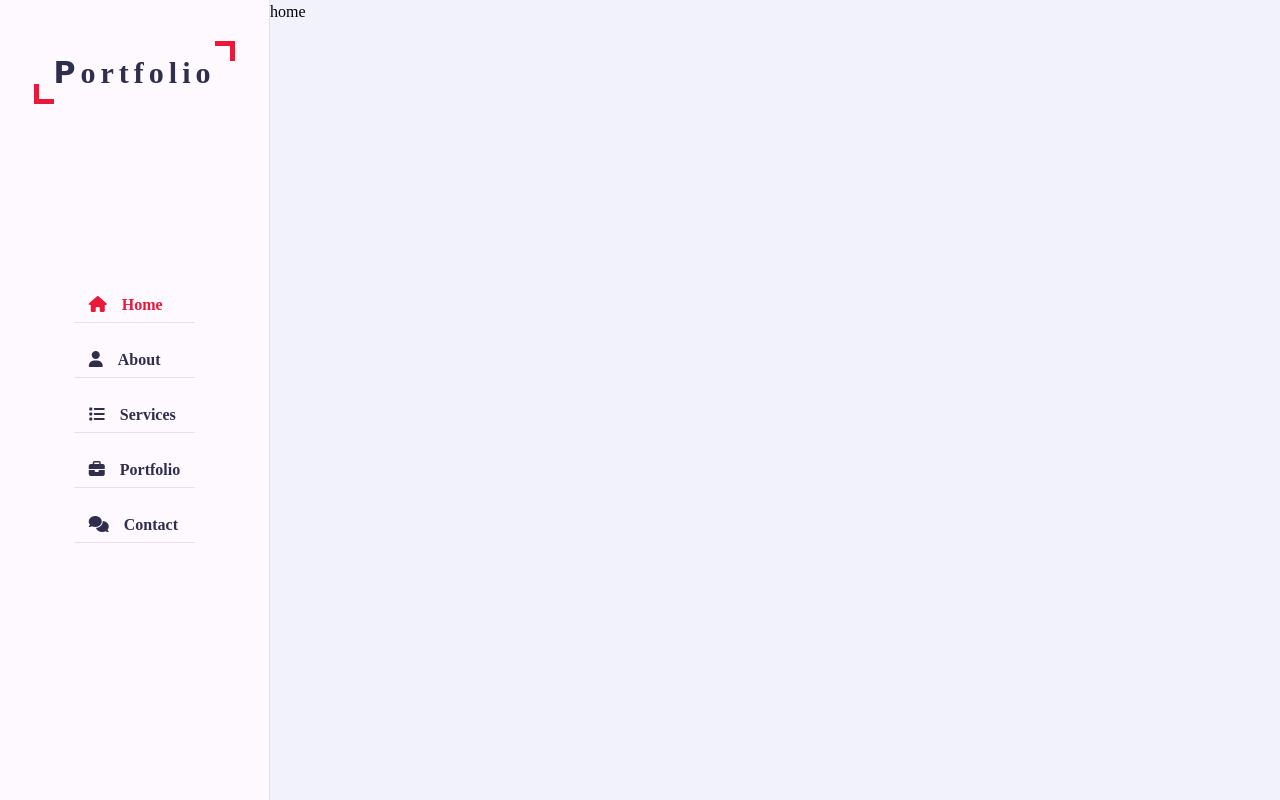
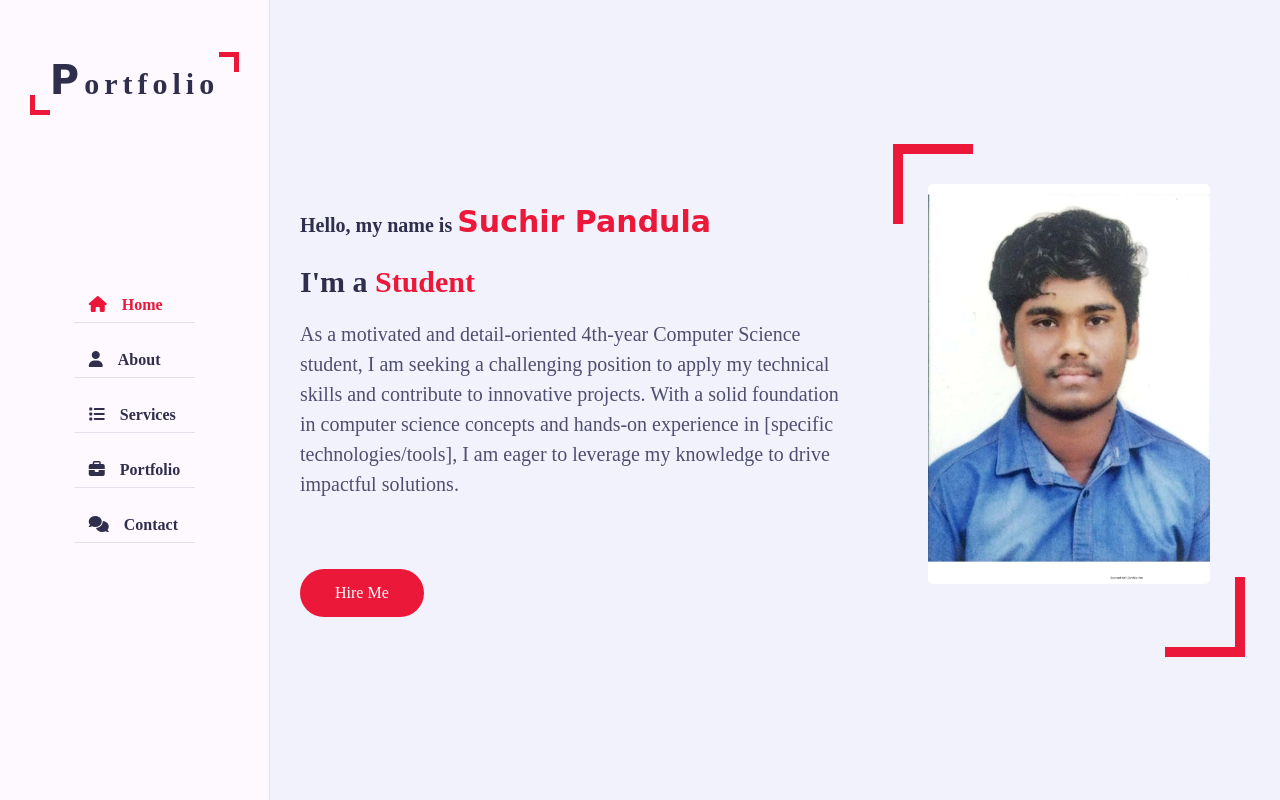
Before and after one commit to suchir-cyber/my_portfolio, a plain HTML site: page index.html in a window 1280 px wide. Drawn offline with Linux system fonts and the light colour scheme; a web font is replaced by a local one.

Commit message:
completed home_section

```diff
--- a/css/style.css
+++ b/css/style.css
@@ -38,14 +38,57 @@ ul
     background : var(--bg-black-900);
     min-height: 100vh;
     display : block;
-    position: fixed;
-    left : 270px;
-    top : 0;
-    right : 0;
-    z-index: 0;
+    padding: 0 30px;
     opacity: 1;
 }
 
+.main-content
+{
+    padding-left: 270px;
+}
+
+.padd-15
+{
+    padding-left: 15px;
+    padding-right: 15px;
+}
+
+.container
+{
+    max-width: 1100px;
+    width: 100%;
+    margin: auto;
+}
+
+.row
+{
+    display: flex;
+    flex-wrap: wrap;
+    margin-left: -15px;
+    margin-right: -15px;
+    position: relative;
+}
+
+.btn
+{
+    font-size: 16px;
+    font-weight: 500;
+    padding: 12px 35px;
+    color: white;
+    border-radius: 40px;
+    background: var(--skin-color);
+    display: inline-block;
+    white-space: nowrap;
+    transition: all 0.3s ease;
+    border: none;
+}
+
+.btn:hover
+{
+    transform: scale(1.05);
+}
+
+/* --- aside --- */
 .aside{
     width: 270px;
     background: var(--bg-black-100);
@@ -129,7 +172,7 @@ ul
 .aside .logo a span
 {
    font-family: 'Clicker Script' , cursive;
-   font-family: 40px;
+   font-size: 40px;
 }
 
 .aside .logo a::before
@@ -186,3 +229,90 @@ ul
 {
     margin-right: 15px;
 }
+
+/* ---home--- */
+.home
+{
+    min-height: 100vh;
+    display: flex;
+    color: var(--text-black-900);
+}
+
+.home .home-info
+{
+    flex: 0 0 60%;
+    max-width: 60%;
+}
+
+h3.hello
+{
+    font-size: 20px;
+    margin:15px 0;
+}
+
+h3.hello span
+{
+    font-family: 'Clicker Script',cursive;
+    font-size: 30px;
+    font-weight: 700;
+    color : var(--skin-color);
+
+}
+
+h3.my-profession
+{
+    font-size: 30px;
+    margin: 15px 0;
+}
+
+.typing
+{
+    color: var(--skin-color);
+}
+
+.home-info p
+{
+    margin-bottom: 70px;
+    font-size: 20px;
+    color: var(--text-black-700);
+}
+
+
+.home .home-img
+{
+    flex: 0 0 40%;
+    max-width: 40%;
+    text-align: center;
+    position: relative;
+}
+
+.home-img::before
+{
+    content: '';
+    position: absolute;
+    height: 80px;
+    width: 80px;
+    border-top: 10px solid var(--skin-color);
+    border-left: 10px solid var(--skin-color);
+    left: 20px;
+    top: -40px;
+}
+
+.home-img::after
+{
+    content: '';
+    position: absolute;
+    height: 80px;
+    width: 80px;
+    border-bottom: 10px solid var(--skin-color);
+    border-right: 10px solid var(--skin-color);
+    right: 20px;
+    bottom: -40px;
+}
+
+.home .home-img img
+{
+    height: 400px;
+    margin: auto;
+    border-radius: 5px;
+}
--- a/index.html
+++ b/index.html
@@ -35,7 +35,19 @@
             <div class="main-content">
                 <!-- home section starts-->
                 <section class="home section">
-                    home
+                    <div class="container">
+                        <div class="row">
+                            <div class="home-info padd-15">
+                                <h3 class="hello">Hello, my name is <span class="name">Suchir Pandula</span></h3>
+                                <h3 class="my-profession">I'm a <span class="typing">Student</span></h3>
+                                <p>As a motivated and detail-oriented 4th-year Computer Science student, I am seeking a challenging position to apply my technical skills and contribute to innovative projects. With a solid foundation in computer science concepts and hands-on experience in [specific technologies/tools], I am eager to leverage my knowledge to drive impactful solutions.</p>
+                                <a href="#contact" class="btn hire-me">Hire Me</a>
+                            </div>
+                            <div class="home-img padd-15">
+                                <img src="images/photo.jpg" alt="">
+                            </div>
+                        </div>
+                    </div>
                 </section>
                 <!-- home section ends-->
             </div>
```
Also changed, not shown: images/PHOTO.jpg (added).
